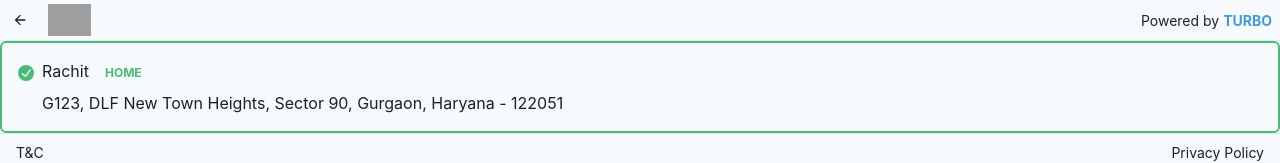
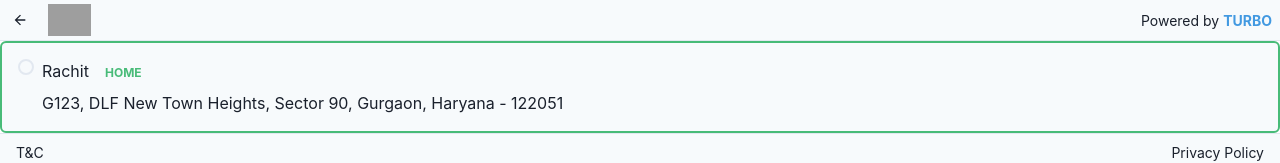
Before and after one commit to jatinkumar159/wismo, a Next.js app: page /components/AddressCard/AddressCard in a window 1280 px wide. Shown: the top 163 px of the page. Built offline with nearby package versions, Linux system fonts and the light colour scheme; grey boxes are pictures that could not be loaded.

Commit message:
Address card selected prop and defaultProps

```diff
--- a/pages/components/AddressCard/AddressCard.tsx
+++ b/pages/components/AddressCard/AddressCard.tsx
@@ -2,14 +2,29 @@ import { CheckCircleIcon } from '@chakra-ui/icons';
 import { Box, Flex, Radio, Text } from '@chakra-ui/react';
 import styles from './AddressCard.module.scss';
 
-export default function AddressCard() {
+interface Props {
+    selected: boolean
+}
+
+const defaultProps = {
+    selected: false
+}
+
+export default function AddressCard(props: Props) {
     return (
         <Box p={4} className={`${styles.card} ${styles.selectedCard}`}>
             <Flex align={'flex-start'} gap={'0.5rem'}>
                 <Flex>
-                    <span className={styles.selectedAddress}>
-                        <CheckCircleIcon color={'chakra-colors-green-400'}/>
-                    </span>
+                    {
+                        props.selected && <span className={styles.selectedAddress}>
+                            <CheckCircleIcon color={'chakra-colors-green-400'}/>
+                        </span>
+                    }
+                    {
+                        !props.selected && <span className={styles.address}>
+                            <Radio/>
+                        </span>
+                    }
                 </Flex>
                 <Flex grow={1} flexDir={'column'}>
                     <Box mb={2}>
@@ -26,3 +41,5 @@ export default function AddressCard() {
         </Box>
     )
 }
+
+AddressCard.defaultProps = defaultProps;
--- a/pages/confirmation.tsx
+++ b/pages/confirmation.tsx
@@ -18,7 +18,7 @@ export default function Confirmation() {
                     <p>Delivery Address</p>
                 </Box>
                 <Box mb={4}>
-                    <AddressCard/>
+                    <AddressCard selected={true}/>
                 </Box>
 
                 <Text mb={2} className={styles.moreAddresses}>
```
